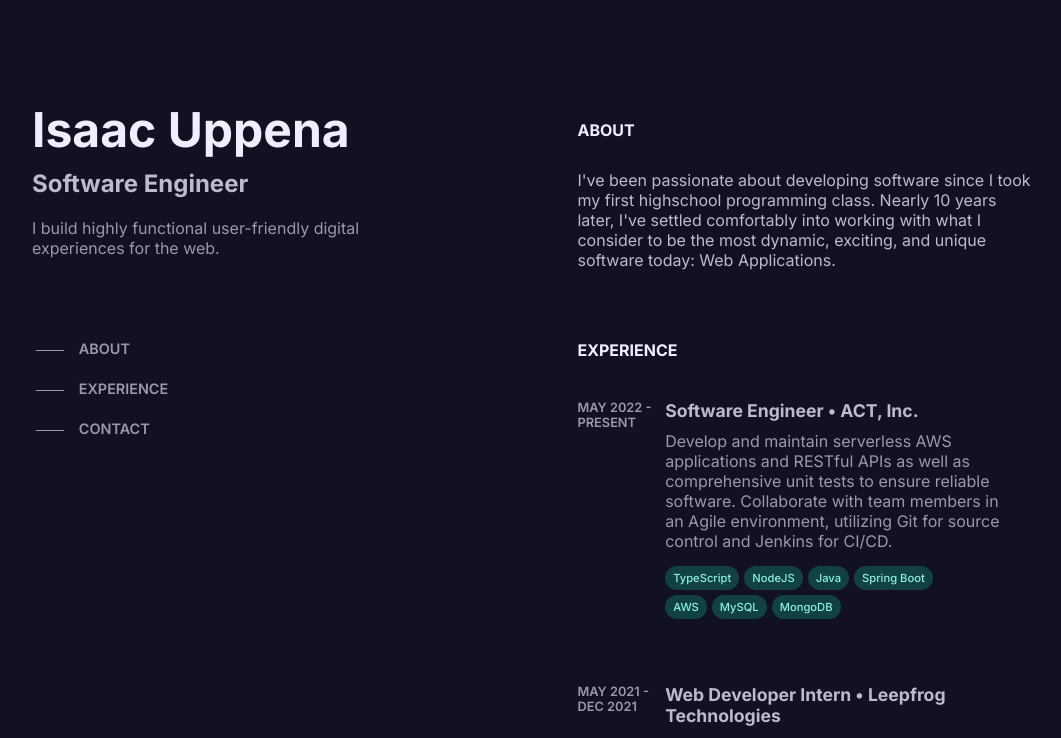
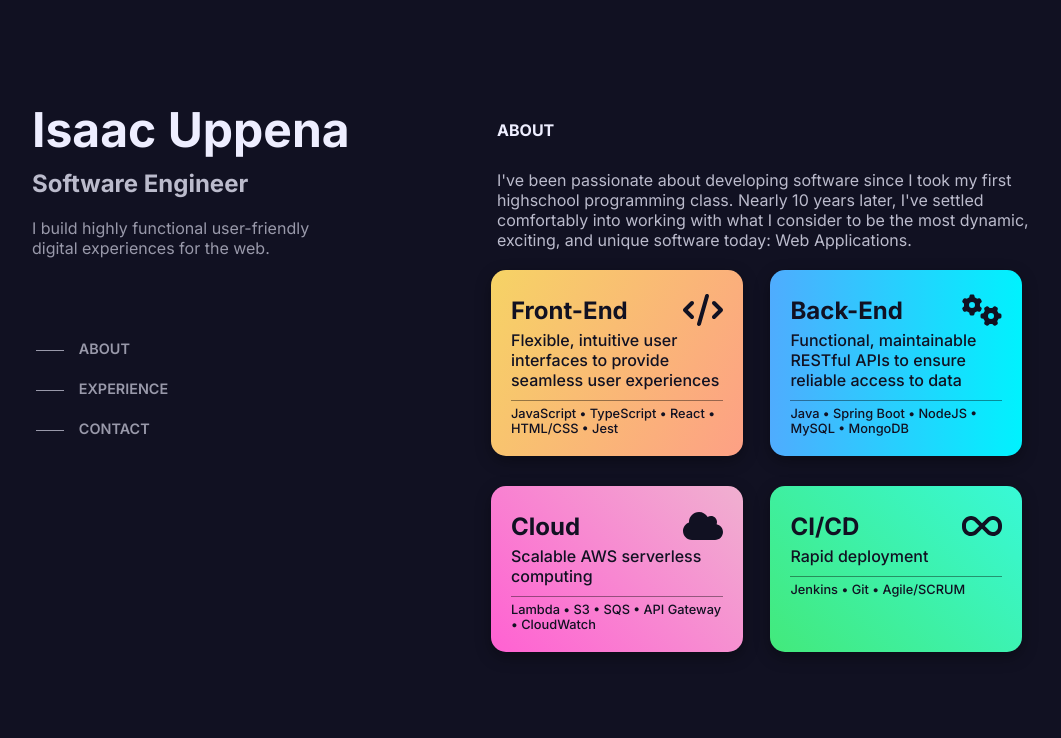
Before and after one commit to IsaacUppena/IsaacUppena.github.io, a React (Create React App) app: page / in a window 1280 px wide. Shown: the top 738 px of the page, without its empty margins (116-1177 px from the left). Built offline with nearby package versions, Linux system fonts and the light colour scheme.

Commit message:
Add technology cards

```diff
--- a/package.json
+++ b/package.json
@@ -4,6 +4,10 @@
   "version": "0.1.0",
   "private": true,
   "dependencies": {
+    "@fortawesome/fontawesome-svg-core": "^6.4.0",
+    "@fortawesome/free-regular-svg-icons": "^6.4.0",
+    "@fortawesome/free-solid-svg-icons": "^6.4.0",
+    "@fortawesome/react-fontawesome": "^0.2.0",
     "@testing-library/jest-dom": "^5.16.5",
     "@testing-library/react": "^13.4.0",
     "@testing-library/user-event": "^13.5.0",
--- a/public/index.html
+++ b/public/index.html
@@ -24,7 +24,7 @@
       work correctly both with client-side routing and a non-root public URL.
       Learn how to configure a non-root public URL by running `npm run build`.
     -->
-    <title>Portfolio</title>
+    <title>Isaac Uppena</title>
   </head>
   <body>
     <noscript>You need to enable JavaScript to run this app.</noscript>
--- a/src/App.css
+++ b/src/App.css
@@ -14,6 +14,7 @@ html {
   /* background: linear-gradient(-45deg, #ee7752, #e73c7e, #23a6d5, #23d5ab); */
   /* background-size: 400% 400%;
   animation: gradient 10s ease infinite; */
+  scroll-behavior: smooth;
   font-family: "Inter", sans-serif;
 }
 
--- a/src/App.js
+++ b/src/App.js
@@ -27,6 +27,9 @@ const Content = styled.div`
     display: flex;
     justify-content: center;
   }
+  @media (min-width: 1800px) {
+    max-width: 60%;
+  }
   max-width: 80%;
 `;
 
@@ -38,7 +41,7 @@ const RootContainer = styled.div`
 const Main = styled.main`
   @media (min-width: 1024px) {
     padding: 100px 0;
-    width: 50%;
+    width: 70%;
   }
 `;
 
--- /dev/null
+++ b/src/components/Card.jsx
@@ -0,0 +1,104 @@
+import React from "react";
+import { styled } from "styled-components";
+import { FontAwesomeIcon } from "@fortawesome/react-fontawesome";
+import {
+  faCode,
+  faCloud,
+  faGears,
+  faInfinity,
+} from "@fortawesome/free-solid-svg-icons";
+
+function Icon({ name }) {
+  const iconMap = {
+    frontend: faCode,
+    backend: faGears,
+    cloud: faCloud,
+    cicd: faInfinity,
+  };
+
+  return <FAIcon icon={iconMap[name]} />;
+}
+
+function Card(props) {
+  const { className, title, description, icon, tags } = props;
+
+  return (
+    <CardContainer className={className}>
+      <TitleContainer>
+        <Title>{title}</Title>
+        <Icon name={className} />
+      </TitleContainer>
+      <Description>{description}</Description>
+      <Divider />
+      <Tags>{tags.join(" • ")}</Tags>
+    </CardContainer>
+  );
+}
+
+const CardContainer = styled.div`
+  border-radius: 15px;
+  background-color: var(--container);
+  padding: 20px;
+  box-shadow: rgba(0, 0, 0, 0.35) 0px 5px 15px;
+  width: 100%;
+  margin-bottom: 10px;
+  @media (min-width: 800px) {
+    width: 45%;
+    margin-bottom: 30px;
+  }
+  &.frontend {
+    background: linear-gradient(120deg, #f6d365 0%, #fda085 100%);
+  }
+  &.backend {
+    background: linear-gradient(120deg, #89f7fe 0%, #66a6ff 100%);
+    background: linear-gradient(to right, #4facfe 0%, #00f2fe 100%);
+  }
+  &.cloud {
+    background: linear-gradient(45deg, #df38f1 0%, #f093fb 100%);
+    background: linear-gradient(45deg, #ff61d2 0%, #f0b0d0 100%);
+  }
+  &.cicd {
+    background: linear-gradient(45deg, #43e97b 0%, #38f9d7 100%);
+  }
+`;
+
+const FAIcon = styled(FontAwesomeIcon)`
+  color: var(--background);
+  width: 40px;
+  height: 40px;
+`;
+
+const TitleContainer = styled.div`
+  display: flex;
+  justify-content: space-between;
+  align-items: center;
+`;
+
+const Title = styled.h3`
+  /* color: var(--text-primary); */
+  color: var(--background);
+  font-size: 1.5rem;
+`;
+
+const Description = styled.p`
+  /* color: var(--text-primary); */
+  color: var(--background);
+  font-weight: 500;
+  margin-bottom: 10px;
+`;
+
+const Divider = styled.hr`
+  background-color: #00000066;
+  margin-bottom: 5px;
+  height: 1px;
+  border: none;
+`;
+
+const Tags = styled.p`
+  /* color: var(--text-primary); */
+  color: var(--background);
+  font-weight: 500;
+  font-size: 0.8rem;
+`;
+
+export default Card;
--- a/src/components/Section.jsx
+++ b/src/components/Section.jsx
@@ -71,7 +71,7 @@ const LeftColumn = styled.div`
 const RightColumn = styled.div`
   @media (min-width: 800px) {
     width: 80%;
-    margin: none;
+    margin: 0;
   }
   margin-bottom: 20px;
 `;
--- /dev/null
+++ b/src/constants/cards.js
@@ -0,0 +1,34 @@
+const cardData = [
+  {
+    className: "frontend",
+    title: "Front-End",
+    description:
+      "Flexible, intuitive user interfaces to provide seamless user experiences",
+    icon: "test",
+    tags: ["JavaScript", "TypeScript", "React", "HTML/CSS", "Jest"],
+  },
+  {
+    className: "backend",
+    title: "Back-End",
+    description:
+      "Functional, maintainable RESTful APIs to ensure reliable access to data",
+    icon: "test",
+    tags: ["Java", "Spring Boot", "NodeJS", "MySQL", "MongoDB"],
+  },
+  {
+    className: "cloud",
+    title: "Cloud",
+    description: "Scalable AWS serverless computing",
+    icon: "test",
+    tags: ["Lambda", "S3", "SQS", "API Gateway", "CloudWatch"],
+  },
+  {
+    className: "cicd",
+    title: "CI/CD",
+    description: "Rapid deployment",
+    icon: "test",
+    tags: ["Jenkins", "Git", "Agile/SCRUM"],
+  },
+];
+
+export default cardData;
--- a/src/layout/About.jsx
+++ b/src/layout/About.jsx
@@ -1,6 +1,8 @@
 import React from "react";
 import { styled } from "styled-components";
 import Heading from "../components/Heading";
+import Card from "../components/Card";
+import cardData from "../constants/cards";
 
 function About() {
   return (
@@ -13,10 +15,12 @@ function About() {
           comfortably into working with what I consider to be the most dynamic,
           exciting, and unique software today: Web Applications.
         </Paragraph>
-        {/* <Paragraph>
-          My main focus
-        </Paragraph> */}
       </ParagraphContainer>
+      <CardContainer>
+        {cardData.map((data, index) => {
+          return <Card {...data} key={index} />;
+        })}
+      </CardContainer>
     </AboutContainer>
   );
 }
@@ -38,4 +42,10 @@ const Paragraph = styled.p`
   margin-bottom: 20px;
 `;
 
+const CardContainer = styled.div`
+  display: flex;
+  flex-wrap: wrap;
+  justify-content: space-around;
+`;
+
 export default About;
--- a/src/layout/Contact.jsx
+++ b/src/layout/Contact.jsx
@@ -4,7 +4,7 @@ import Heading from "../components/Heading";
 
 function Contact() {
   return (
-    <ContactContainer>
+    <ContactContainer id="contact">
       <Heading>Contact Me</Heading>
       <ContactForm action="https://formspree.io/f/mrgvvebb" method="POST">
         <TwoFieldContainer>
@@ -29,7 +29,11 @@ function Contact() {
   );
 }
 
-const ContactContainer = styled.section``;
+const ContactContainer = styled.section`
+  @media (min-width: 800px) {
+    margin-bottom: 600px;
+  }
+`;
 
 const ContactForm = styled.form`
   @media (min-width: 800px) {
```
Also changed, not shown: 1 other file (tests, documents, lock files or other folders).
